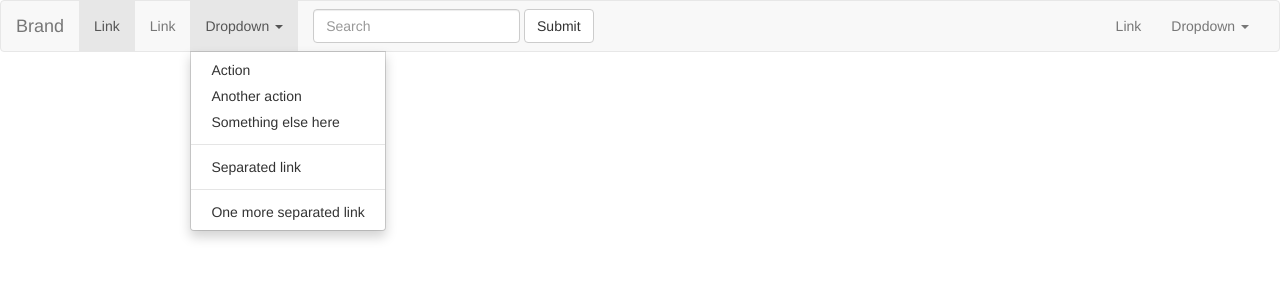
After one commit to eyalsh1/PHPProj, a PHP site: page /php_proj/templates/Edit.html in a window 1280 px wide, after a click on "Dropdown". The commit adds this page. Shown: the top 300 px of the page. Run offline with PHP 8.4, Linux system fonts and the light colour scheme; some libraries are stand-ins or nearby versions.

Commit message:
Add files via upload

```diff
--- a/php_proj/php/Header.php
+++ b/php_proj/php/Header.php
@@ -26,9 +26,9 @@ if ($_SESSION["role"] != "sales")
 
 $html .= '</ul>
             <ul class="nav navbar-nav navbar-right">
-                <li><a href="Logout.php"><span class="glyphicon glyphicon-log-out"></span>Logout</a></li>
+                <li><a href="?action=logout"><span class="glyphicon glyphicon-log-out"></span>Logout</a></li>
                 <li><figure><img src="../img/Admins/' . $_SESSION["image"] . '" alt="manager_img" width=80px>
-                    <figcaption>' . $_SESSION["name"] . ', ' . $_SESSION["role"] . '</figcaption></li>
+                    <figcaption>' . $_SESSION["name"] . ', ' . $_SESSION["role"] . '</figcaption></figure></li>
             </ul>
         </div>
     </nav>
--- /dev/null
+++ b/php_proj/templates/Edit.html
@@ -0,0 +1,65 @@
+<!DOCTYPE html>
+<html lang="en">
+<head>
+    <meta charset="UTF-8">
+    <meta name="viewport" content="width=device-width, initial-scale=1">
+    <link rel="stylesheet" href="https://maxcdn.bootstrapcdn.com/bootstrap/3.3.7/css/bootstrap.min.css">
+    <script src="https://ajax.googleapis.com/ajax/libs/jquery/3.1.1/jquery.min.js"></script>
+    <script src="https://maxcdn.bootstrapcdn.com/bootstrap/3.3.7/js/bootstrap.min.js"></script>
+</head>
+<body>
+<nav class="navbar navbar-default">
+    <div class="container-fluid">
+        <!-- Brand and toggle get grouped for better mobile display -->
+        <div class="navbar-header">
+            <button type="button" class="navbar-toggle collapsed" data-toggle="collapse" data-target="#bs-example-navbar-collapse-1" aria-expanded="false">
+                <span class="sr-only">Toggle navigation</span>
+                <span class="icon-bar"></span>
+                <span class="icon-bar"></span>
+                <span class="icon-bar"></span>
+            </button>
+            <a class="navbar-brand" href="#">Brand</a>
+        </div>
+
+        <!-- Collect the nav links, forms, and other content for toggling -->
+        <div class="collapse navbar-collapse" id="bs-example-navbar-collapse-1">
+            <ul class="nav navbar-nav">
+                <li class="active"><a href="#">Link <span class="sr-only">(current)</span></a></li>
+                <li><a href="#">Link</a></li>
+                <li class="dropdown">
+                    <a href="#" class="dropdown-toggle" data-toggle="dropdown" role="button" aria-haspopup="true" aria-expanded="false">Dropdown <span class="caret"></span></a>
+                    <ul class="dropdown-menu">
+                        <li><a href="#">Action</a></li>
+                        <li><a href="#">Another action</a></li>
+                        <li><a href="#">Something else here</a></li>
+                        <li role="separator" class="divider"></li>
+                        <li><a href="#">Separated link</a></li>
+                        <li role="separator" class="divider"></li>
+                        <li><a href="#">One more separated link</a></li>
+                    </ul>
+                </li>
+            </ul>
+            <form class="navbar-form navbar-left">
+                <div class="form-group">
+                    <input type="text" class="form-control" placeholder="Search">
+                </div>
+                <button type="submit" class="btn btn-default">Submit</button>
+            </form>
+            <ul class="nav navbar-nav navbar-right">
+                <li><a href="#">Link</a></li>
+                <li class="dropdown">
+                    <a href="#" class="dropdown-toggle" data-toggle="dropdown" role="button" aria-haspopup="true" aria-expanded="false">Dropdown <span class="caret"></span></a>
+                    <ul class="dropdown-menu">
+                        <li><a href="#">Action</a></li>
+                        <li><a href="#">Another action</a></li>
+                        <li><a href="#">Something else here</a></li>
+                        <li role="separator" class="divider"></li>
+                        <li><a href="#">Separated link</a></li>
+                    </ul>
+                </li>
+            </ul>
+        </div><!-- /.navbar-collapse -->
+    </div><!-- /.container-fluid -->
+</nav>
+</body>
+</html>
```
Also changed, not shown: php_proj/Entities/Admin.php (+5 -7 lines), php_proj/Entities/Course.php (+2 -5 lines), php_proj/Entities/Student.php (+2 -5 lines), php_proj/php/Admin.php (+60 -7 lines), php_proj/php/School.php (+69 -8 lines).
